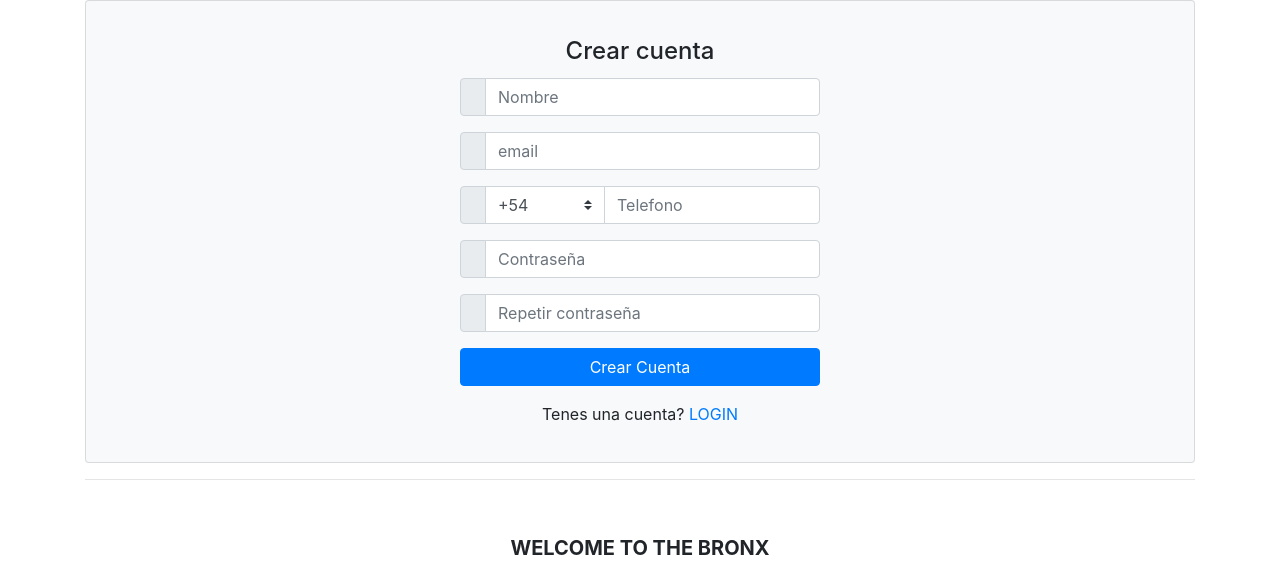
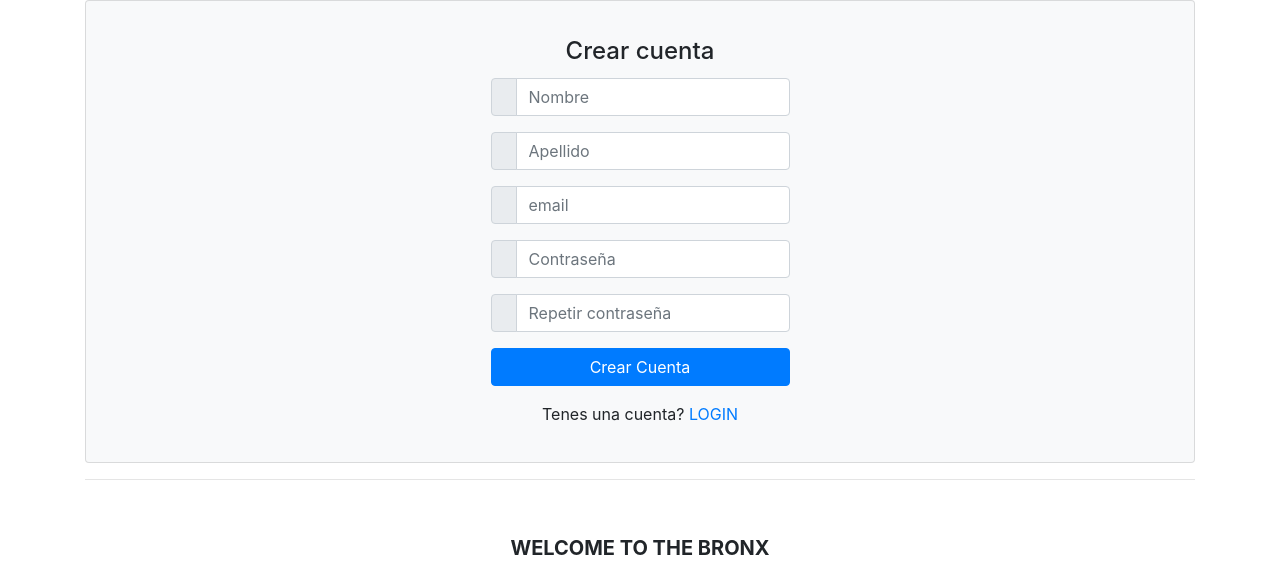
Before and after one commit to diegolsarno/TPDHBronx, a PHP site: page /register.php in a window 1280 px wide. Shown: the part 70-642 px from the top of the page. Run offline with PHP 8.4, Linux system fonts and the light colour scheme.

Commit message:
casi sprint 2!

```diff
--- a/proyectoFinal/css/style.css
+++ b/proyectoFinal/css/style.css
@@ -21,7 +21,7 @@
   margin-left: 29.8%;
 }
 
-ul {
+ul  {
   list-style-type: none;
 }
 
--- a/proyectoFinal/funciones.php
+++ b/proyectoFinal/funciones.php
@@ -21,6 +21,13 @@
     $errores["name"] = "Por favor ingrese caracteres alfabéticos";
   } //Validar con expresion regular que permita espacios intermedios.
 
+  //apellido
+  if(strlen($datosFinales["apellido"]) == 0){
+    $errores["apellido"] = "El campo Apellido debe estar completo";
+  } else if (!ctype_alpha($datosFinales["apellido"])){
+    $errores["apellido"] = "Por favor ingrese caracteres alfabéticos";
+  } //Validar con expresion regular que permita espacios intermedios.
+
   //Email
   if(strlen($datosFinales["email"]) == 0){
     var_dump($datosFinales);
@@ -32,15 +39,15 @@
   }
 
   //Password
-  if(strlen($datosFinales["pass"]) < 4){
-    $errores["pass"] = "La contraseña debe tener al menos 4 caracteres";
+  if(strlen($datosFinales["password"]) < 4){
+    $errores["password"] = "La contraseña debe tener al menos 4 caracteres";
   }
 
   //retype Password
-  if(strlen($datosFinales["pass2"]) === 0){
-    $errores["pass2"] = "El campo no puede estar vacío.";
-  } else if($datosFinales["pass"] !== $datosFinales["pass2"]){
-    $errores["pass2"] = "Las contraseñas no coiniceden";
+  if(strlen($datosFinales["password"]) === 0){
+    $errores["repetirContrasenia"] = "El campo no puede estar vacío.";
+  } else if($datosFinales["password"] !== $datosFinales["repetirContrasenia"]){
+    $errores["repetirContrasenia"] = "Las contraseñas no coiniceden";
   }
 
   return $errores;
@@ -62,8 +69,9 @@
   return [
     "id" => nextId(),
     "nombre" => trim($_POST["name"]),
+    "apellido" => trim($_POST["apellido"]),
     "email" =>  trim($_POST["email"]),
-    "password" => password_hash($_POST["pass"], PASSWORD_DEFAULT),
+    "password" => password_hash($_POST["password"], PASSWORD_DEFAULT),
   ];
 }
 
@@ -78,7 +86,12 @@
 
 function buscarUsuarioPorMail($email){
   //¿Qué pasa si no hay archivo .json
+  if (file_exists("db.json")){
+
   $json = file_get_contents("db.json");
+} else {
+  $json = "";
+}
   $array = json_decode($json, true);
 
   foreach ($array["usuarios"] as $usuario) {
@@ -105,12 +118,12 @@
   }
 
   //Password
-  if(strlen($datos["pass"]) == 0){
-    $errores["pass"] = "El campo password debe estar completo";
+  if(strlen($datos["password"]) == 0){
+    $errores["password"] = "El campo password debe estar completo";
   } else {
     $usuario = buscarUsuarioPorMail($datos["email"]);
-    if( !password_verify($datos["pass"], $usuario["password"]) ){
-    $errores["pass"] = "La contraseña ingresada es incorrecta";
+    if( !password_verify($datos["password"], $usuario["password"]) ){
+    $errores["password"] = "La contraseña ingresada es incorrecta";
     }
   }
 
--- a/proyectoFinal/register.php
+++ b/proyectoFinal/register.php
@@ -6,6 +6,7 @@
 $errores = [];
 $nombreOk = "";
 $emailOk = "";
+$apellidoOk = "";
 
 //si el formulario viene por POST;
 
@@ -13,27 +14,28 @@
 
   //tenemos que detectar errores y mostrarlos al usuario.
   $errores = validarRegistro($_POST);
-
+var_dump($errores);
   $nombreOk = trim($_POST["name"]);
   $emailOk = trim($_POST["email"]);
+  $apellidoOk = trim($_POST["apellido"]);
 
   // Opcional crear if para cada asignación de datos correctos. Solo necesitamos colocar la cariable en el value.
   // if(!isset($errores["email"])){
   //   $emailOk = $_POST["email"];
   // }
-  $hash = password_hash($_POST["pass"], PASSWORD_DEFAULT);
+  $hash = password_hash($_POST["password"], PASSWORD_DEFAULT);
   $okPass = password_verify("123", $hash);
 
 
   //Si no hay errores;
   if(!$errores){
     // Crear un usuario
-    //$usuario = armarUsuario();
-    $usuario = new Usuario($_POST);
+    $usuario = armarUsuario();
 
+   $file = "db.json";
     //Guardarlo en alguna parte
     //guardarUsuario($usuario);
-    $json->guardarUsuario($usuario, $file);
+    guardarUsuario($usuario, $file);
 
     //Subir la imagen de perfil
 
@@ -120,44 +122,47 @@
             <?php else: ?>
             <input type="text" id="name" class="form-control" placeholder="Nombre" name="name" value="<?= $nombreOk ?>">
             <?php endif ?>
+            </div>
+          <!-- form-group// -->
+          <div class="form-group input-group">
+            <!-- cuadradito apellido-->
+            <div class="input-group-prepend">
+              <span class="input-group-text">
+                <i class="fa fa-user"></i>
+              </span>
+            </div>
+
+            <?php if(isset($errores["apellido"])):?>
+            <input name="apellido" class="form-control" placeholder="Apellido" type="text" value ="" />
+            <span class="small"></span>
+          <?php else: ?>
+          <input type="text" id="apellido" class="form-control" placeholder="Apellido" name="apellido" value="<?= $apellidoOk ?>">
+          <?php endif ?>
+          </div>
 
 
-          </div>
-          <!-- form-group// -->
+          <div class="form-group input-group">
 
-          <div class="form-group input-group">
+
             <!-- cuadradito email-->
-            <div class="input-group-prepend">
+              <div class="input-group-prepend">
               <span class="input-group-text">
                 <i class="fa fa-envelope"></i>
               </span>
-
-            </div>
+              </div>
 
             <?php if(isset($errores["email"])):?>
 
             <input name="email" class="form-control" placeholder="Email" type="email" />
           <?php else: ?>
            <input type="text" id="email" class="form-control" placeholder="email" name="email" value="<?= $emailOk?>">
-         <?php endif?>
+          <?php endif?>
 
           </div>
           <!-- form-group// -->
 
-          <div class="form-group input-group">
-            <!-- cuadradito tel-->
-            <div class="input-group-prepend">
-              <span class="input-group-text">
-                <i class="fa fa-phone"></i>
-              </span>
-            </div>
-            <select class="custom-select" style="max-width: 120px;">
-              <option selected="">+54</option>
-            </select>
-            <input name="" class="form-control" placeholder="Telefono" type="text" />
-          </div>
+
           <!-- form-group// -->
-
           <div class="form-group input-group">
             <div class="input-group-prepend">
               <span class="input-group-text">
@@ -167,7 +172,7 @@
             <?php if(isset($errores["password"])):?>
             <input name="password" class="form-control" placeholder="Contraseña" type="password" />
           <?php else: ?>
-           <input type="pass" id="pass" class="form-control" placeholder="Contraseña" name="pass" value="">
+           <input type="password" id="pass" class="form-control" placeholder="Contraseña" name="password" value="">
          <?php endif?>
           </div>
           <!-- form-group// -->
@@ -179,10 +184,10 @@
                 <i class="fa fa-lock"></i>
               </span>
             </div>
-            <?php if(isset($errores["password"])):?>
-            <input name="pass2" class="form-control" placeholder="Repetir Contraseña" type="password" />
+            <?php if(isset($errores["repetirContrasenia"])):?>
+            <input name="repetirContrasenia" class="form-control" placeholder="Repetir Contraseña" type="password" />
           <?php else: ?>
-           <input type="pass" id="pass" class="form-control" placeholder="Repetir contraseña" name="pass" value="">
+           <input type="password" id="pass" class="form-control" placeholder="Repetir contraseña" name="repetirContrasenia" value="">
          <?php endif?>
           </div>
           <!-- form-group// -->
```
Also changed, not shown: proyectoFinal/db.json (+18 -0 lines), proyectoFinal/login.php (+16 -0 lines).
